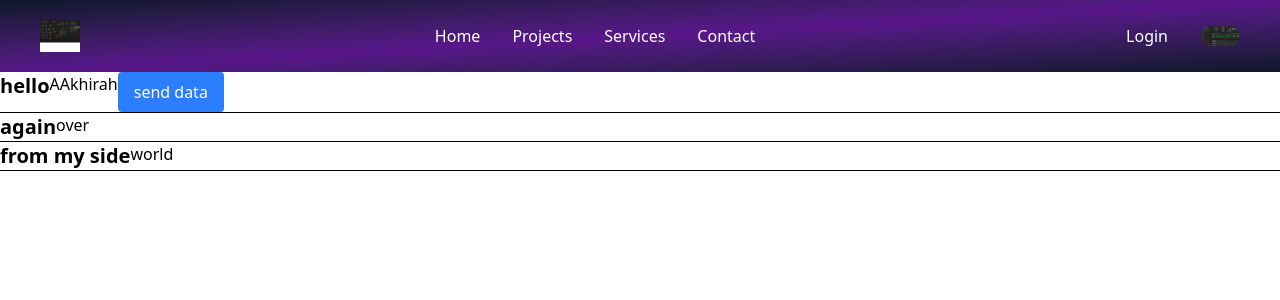
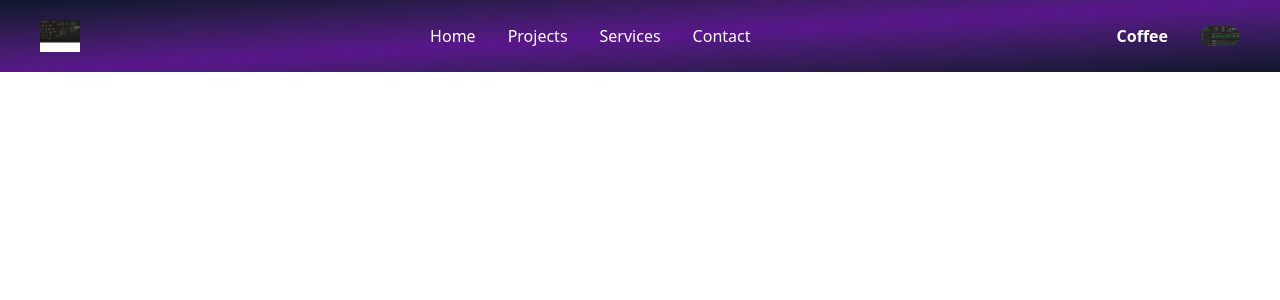
Before and after one commit to Laraib17/my_portfolio, a React (Vite) app: page /#/login in a window 1280 px wide. Shown: the top 300 px of the page. Built offline with nearby package versions, Linux system fonts and the light colour scheme; a web font is replaced by a local one.

Commit message:
feat:abbrevations change

```diff
--- a/App.jsx
+++ b/App.jsx
@@ -1,17 +1,17 @@
-import React from 'react';
-import { Route, Routes } from 'react-router-dom';
-import Home from './src/pages/Home';
-import Login from './src/pages/login';
-import Contact from './src/pages/contact';
-import Project from './src/pages/Projects';
-import BasicExample from './src/components/Navbar';
-const App = () =>{
+import React from "react";
+import { Route, Routes } from "react-router-dom";
+import Home from "./src/pages/Home";
+import Services from "./src/pages/Services";
+import Contact from "./src/pages/contact";
+import Project from "./src/pages/Projects";
+import BasicExample from "./src/components/Navbar";
+const App = () => {
   return (
     <div>
-      <BasicExample/>
+      <BasicExample />
       <Routes>
         <Route path="/" element={<Home />} />
-        <Route path="/login" element={<Login />} />
+        <Route path="/services" element={<Services />} />
         <Route path="/contact" element={<Contact />} />
         <Route path="/projects" element={<Project />} />
       </Routes>
--- a/src/components/Navbar.jsx
+++ b/src/components/Navbar.jsx
@@ -1,14 +1,19 @@
 import { NavLink } from "react-router-dom";
 import { logo } from "../assets/assets";
-import {profile_icon} from "../assets/assets";
-function BasicExample() {
+import { profile_icon } from "../assets/assets";
+const BasicExample = () => {
   return (
     <div className="flex items-center justify-between sm:items-center px-10 py-4 bg-gradient-to-br from-slate-900 via-purple-900 to-slate-900 text-white">
       <div className="flex items-center gap-2 justify-between">
-         <button onClick={() => document.getElementById("my-drawer-3").checked = true} className="drawer-toggle btn btn-primary lg:hidden">
-            =
-         </button>
-         <img src={logo} alt="Logo" className="h-8 w-10" />
+        <button
+          onClick={() =>
+            (document.getElementById("my-drawer-3").checked = true)
+          }
+          className="drawer-toggle btn btn-primary lg:hidden"
+        >
+          =
+        </button>
+        <img src={logo} alt="Logo" className="h-8 w-10" />
       </div>
       <ul className="flex gap-8 flex-row text-md font-medium">
         <NavLink to="/" className="flex flex-col items-center gap- ">
@@ -29,18 +34,21 @@ function BasicExample() {
         </NavLink>
       </ul>
       <div className="flex items-center gap-4">
-        <button className="bg-purpl text-white px-4 py-2 rounded-full hover:bg-purpl">
-          Login
+        <button className="bg-purpl text-white px-4 py-2 rounded-full hover:bg-purpl font-semibold">
+          Coffee
         </button>
         <div className="group relative">
-          <img className="w-10 cursor-pointer rounded-full" src={profile_icon} alt="" />
+          <img
+            className="w-10 cursor-pointer rounded-full"
+            src={profile_icon}
+            alt=""
+          />
           <div className="group-hover:block hidden absolute right-0 mt-2 w-48 bg-white border border-gray-200 rounded shadow-lg">
-            <div className="p-4 border-b border-gray-200">
-            </div>
+            <div className="p-4 border-b border-gray-200"></div>
           </div>
         </div>
       </div>
     </div>
   );
-}
+};
 export default BasicExample;
--- /dev/null
+++ b/src/pages/Services.jsx
@@ -0,0 +1,31 @@
+import React from "react";
+const Services = () => {
+  return (
+    <div>
+      <div>
+        <section>
+          <div className="flex border-b">
+            <h1 className="text-xl font-bold">hello</h1>
+            <p>AAkhirah</p>
+            <button className="bg-blue-500 text-white px-4 py-2 rounded">
+              send data{" "}
+            </button>
+          </div>
+        </section>
+        <section>
+          <div className="flex border-b ">
+            <h1 className="text-xl font-bold">again</h1>
+            <p>over</p>
+          </div>
+        </section>
+        <section>
+          <div className="flex border-b ">
+            <h1 className="text-xl font-bold">from my side</h1>
+            <p>world</p>
+          </div>
+        </section>
+      </div>
+    </div>
+  );
+};
+export default Services;
--- a/src/pages/contact.jsx
+++ b/src/pages/contact.jsx
@@ -130,9 +130,9 @@ export default function Contact() {
           </div>
         </div>
       </div>
-      <div className="flex justify-center mt-12 space-x-6">
+      {/*<div className="flex justify-center mt-12 space-x-6">
         {getdata("https://jsonplaceholder.typicode.com/todos/1")}
-      </div>
+      </div>*/}
     </motion.section>
   );
 }
--- a/src/pages/login.jsx
+++ /dev/null
@@ -1,23 +0,0 @@
-import React from 'react'
-const login = () => {
-  return (
-    <div>
-      <div>
-        <section>
-          <div className="flex border-b"><h1 className='text-xl font-bold'>hello</h1>
-          <p>AAkhirah</p>
-          <button className='bg-blue-500 text-white px-4 py-2 rounded'>send data </button></div>
-        </section>
-        <section>
-          <div className="flex border-b "><h1 className='text-xl font-bold'>again</h1>
-          <p>over</p></div>
-        </section>
-        <section>
-          <div className="flex border-b "><h1 className='text-xl font-bold'>from my side</h1>
-          <p>world</p></div>
-        </section>
-      </div>
-    </div>
-  );
-}
-export default login
```
